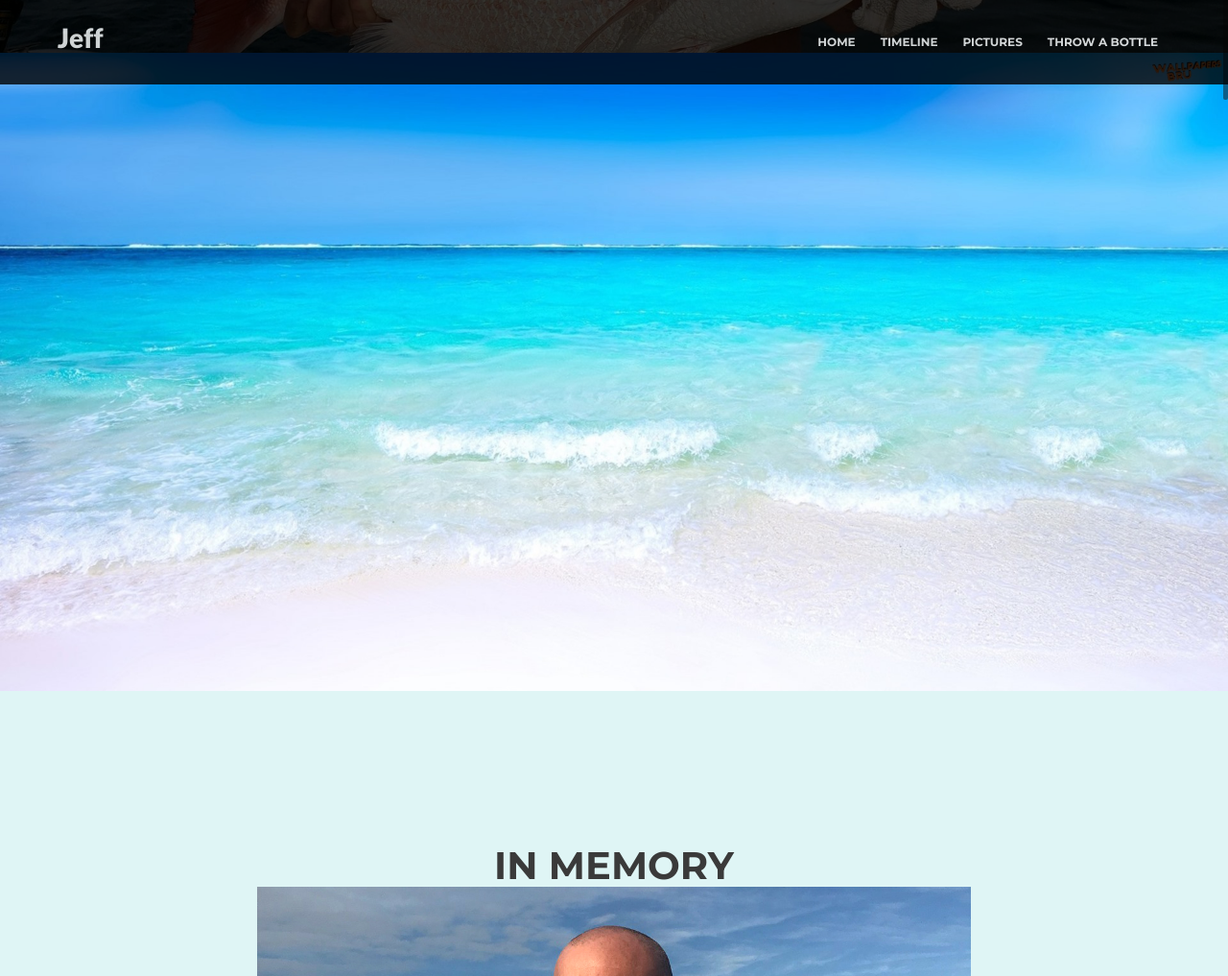
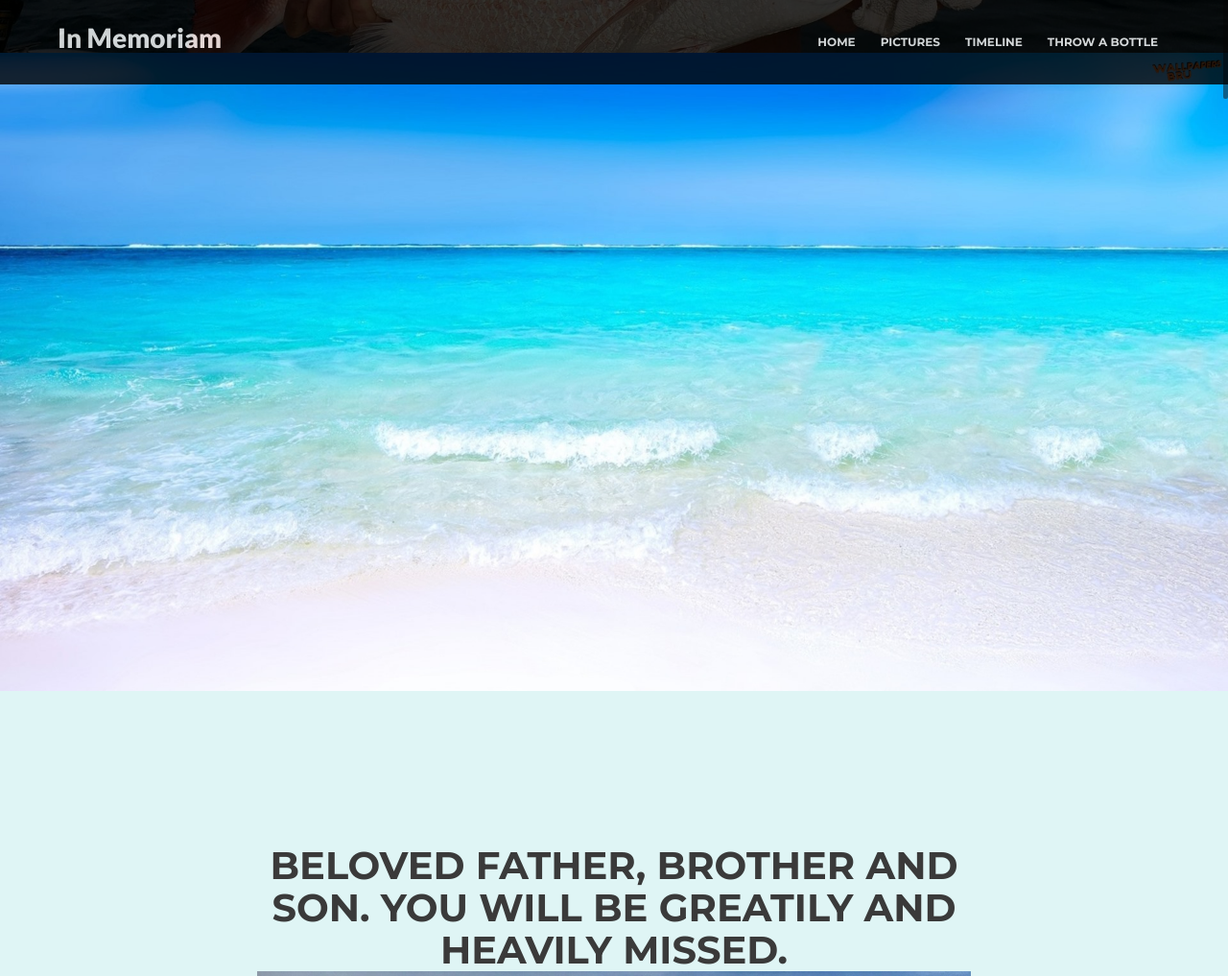
Before and after one commit to Da7abear/Da7abear, a plain HTML site: page index.html in a window 1280 px wide. Shown: the top 1017 px of the page at 96% size. Drawn offline with Linux system fonts and the light colour scheme.

Commit message:
Update index.html

```diff
--- a/index.html
+++ b/index.html
@@ -3,7 +3,7 @@
 
 <head>
   <meta charset="utf-8">
-  <title>Jeff</title>
+  <title>In Memoriam</title>
   <meta name="viewport" content="width=device-width, initial-scale=1.0" />
   <meta name="description" content="" />
   <meta name="author" content="" />
@@ -31,7 +31,7 @@
             <span class="icon-bar"></span>
             <span class="icon-bar"></span>
           </button>
-          <a class="navbar-brand" href="index.html">Jeff</a>
+          <a class="navbar-brand" href="index.html">In Memoriam</a>
         </div>
 
         <div class="navigation">
@@ -39,8 +39,8 @@
             <nav>
               <ul class="nav navbar-nav navbar-right">
                 <li class="current"><a href="#intro">Home</a></li>
+				<li><a href="#works">Pictures</a></li>
 				<li><a href="#time">Timeline</a></li>
-                <li><a href="#works">Pictures</a></li>
                 <li><a href="#contact">Throw a bottle</a></li>
               </ul>
             </nav>
@@ -56,7 +56,7 @@
   <section id="intro">
     <ul id="slippry-slider">
       <li>
-        <a href="#slide1"><img src="assets/img/slide/1.jpg" alt="Jeffery Francis Kulick"></a>
+        <a href="#slide1"><img src="assets/img/slide/1.jpg" alt="Jefferey Francis Kulick"></a>
       </li>
       <li>
         <a href="#slide2"><img src="assets/img/slide/2.jpg"></a>
@@ -73,7 +73,7 @@
       <div class="row">
         <div class="col-md-8 col-md-offset-2">
           <div class="heading">
-            <h3><span>In memory</span></h3>
+            <h3><span>Beloved Father, Brother and Son. You will be greatily and Heavily missed.</span></h3>
           </div>
 		  <img src="assets/img/slide/about.jpg" alt="time" class="responsive">
           <div class="sub-heading">
```
